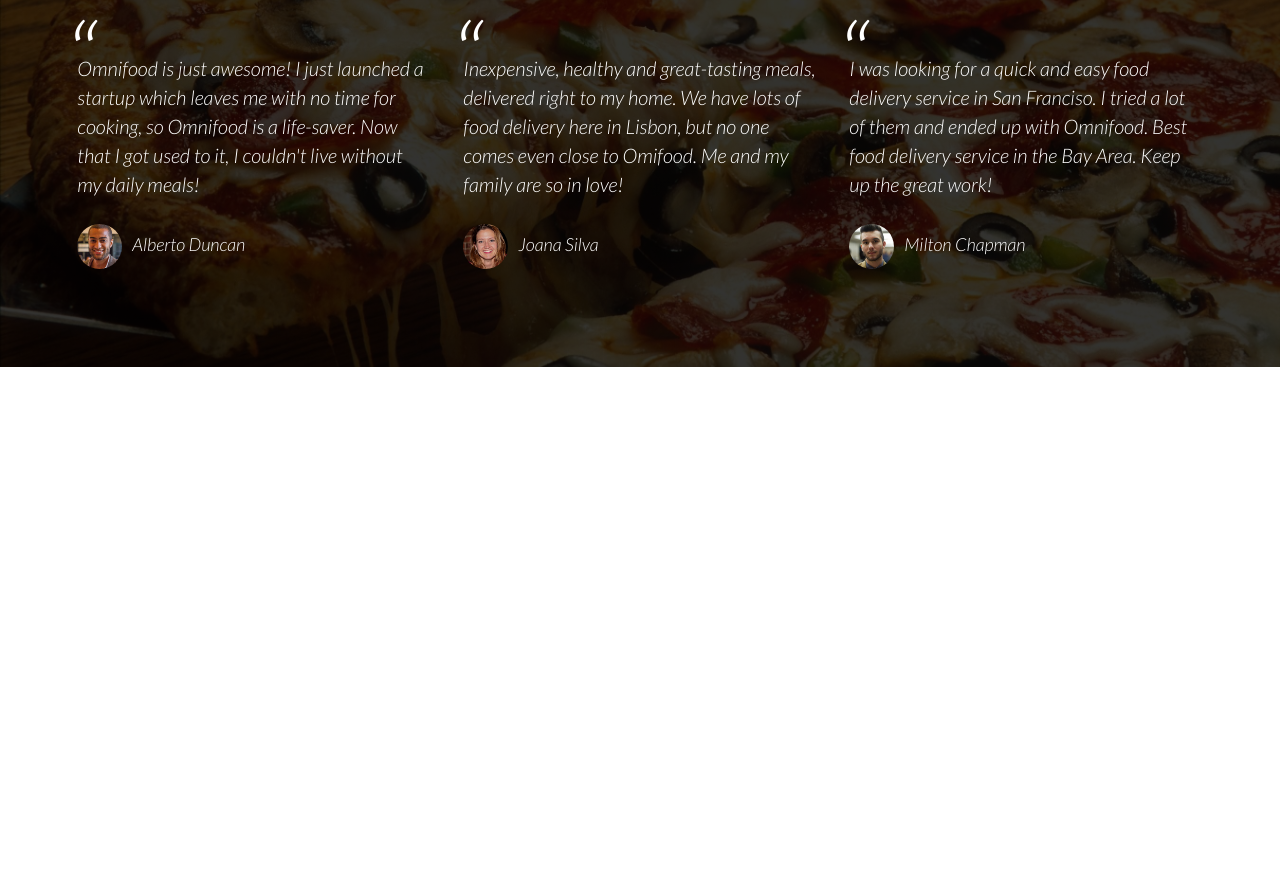
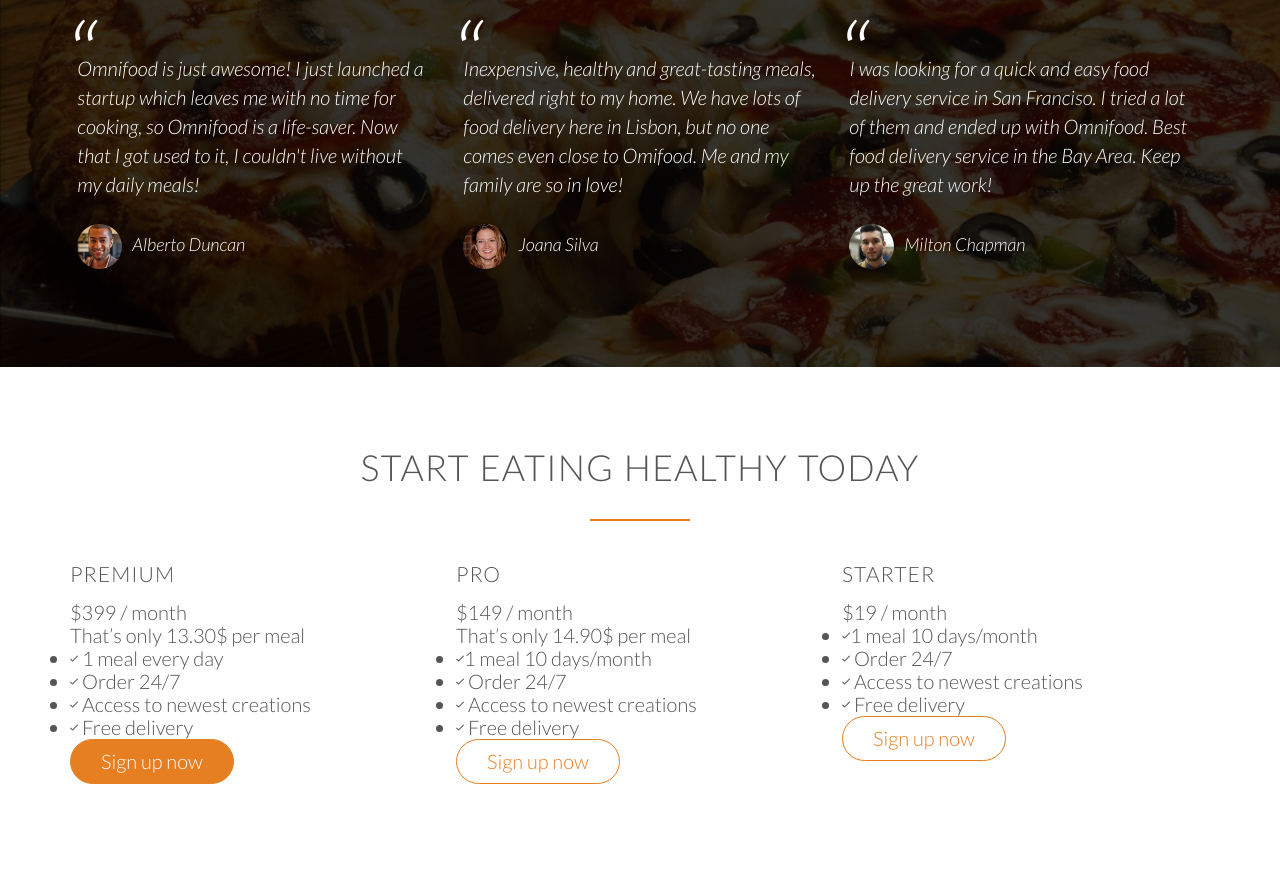
Before and after one commit to abhirocks550/OmniFood, a plain HTML site: page index.html in a window 1280 px wide. Shown: the part 3523-4399 px from the top of the page. Before the commit the page ends 3890 px from the top, so only its background shows below. Drawn offline with Linux system fonts and the light colour scheme; files whose address does not match are found by name.

Commit message:
Add sign up section

```diff
--- a/index.html
+++ b/index.html
@@ -272,5 +272,90 @@
         </div>
       </div>
     </section>
+
+    <!-- PLANS -->
+    <section class="section-plans">
+      <div class="row">
+        <h2>Start eating healthy today</h2>
+      </div>
+      <div class="row">
+
+        <div class="col span-1-of-3">
+          <div class="plan-box">
+
+            <div>
+              <h3>Premium</h3>
+              <p class="plan-price">
+                $399 / month
+              </p>
+              <p class="plan-price-meal">That’s only 13.30$ per meal</p>
+            </div>
+
+            <div>
+              <ul>
+                <li><i class="ion-ios-checkmark-empty"></i> 1 meal every day</li>
+                <li><i class="ion-ios-checkmark-empty"></i> Order 24/7</li>
+                <li><i class="ion-ios-checkmark-empty"></i> Access to newest creations</li>
+                <li><i class="ion-ios-checkmark-empty"></i> Free delivery</li>
+              </ul>
+            </div>
+            <div>
+              <a href="#" class="btn btn-full">Sign up now</a>
+            </div>
+          </div>
+        </div>
+
+        <div class="col span-1-of-3">
+          <div class="plan-box">
+
+            <div>
+              <h3>Pro</h3>
+              <p class="plan-price">
+                $149 / month
+              </p>
+              <p class="plan-price-meal">That’s only 14.90$ per meal</p>
+            </div>
+
+            <div>
+              <ul>
+                <li><i class="ion-ios-checkmark-empty"></i>1 meal 10 days/month</li>
+                <li><i class="ion-ios-checkmark-empty"></i> Order 24/7</li>
+                <li><i class="ion-ios-checkmark-empty"></i> Access to newest creations</li>
+                <li><i class="ion-ios-checkmark-empty"></i> Free delivery</li>
+              </ul>
+            </div>
+            <div>
+              <a href="#" class="btn btn-ghost">Sign up now</a>
+            </div>
+          </div>
+        </div>
+
+        <div class="col span-1-of-3">
+          <div class="plan-box">
+
+            <div>
+              <h3>Starter</h3>
+              <p class="plan-price">
+                $19 / month
+              </p>
+              <p class="plan-price-meal"></p>
+            </div>
+
+            <div>
+              <ul>
+                <li><i class="ion-ios-checkmark-empty"></i>1 meal 10 days/month</li>
+                <li><i class="ion-ios-checkmark-empty"></i> Order 24/7</li>
+                <li><i class="ion-ios-checkmark-empty"></i> Access to newest creations</li>
+                <li><i class="ion-ios-checkmark-empty"></i> Free delivery</li>
+              </ul>
+            </div>
+            <div>
+              <a href="#" class="btn btn-ghost">Sign up now</a>
+            </div>
+          </div>
+        </div>
+
+      </div>
+    </section>
   </body>
 </html>
```
